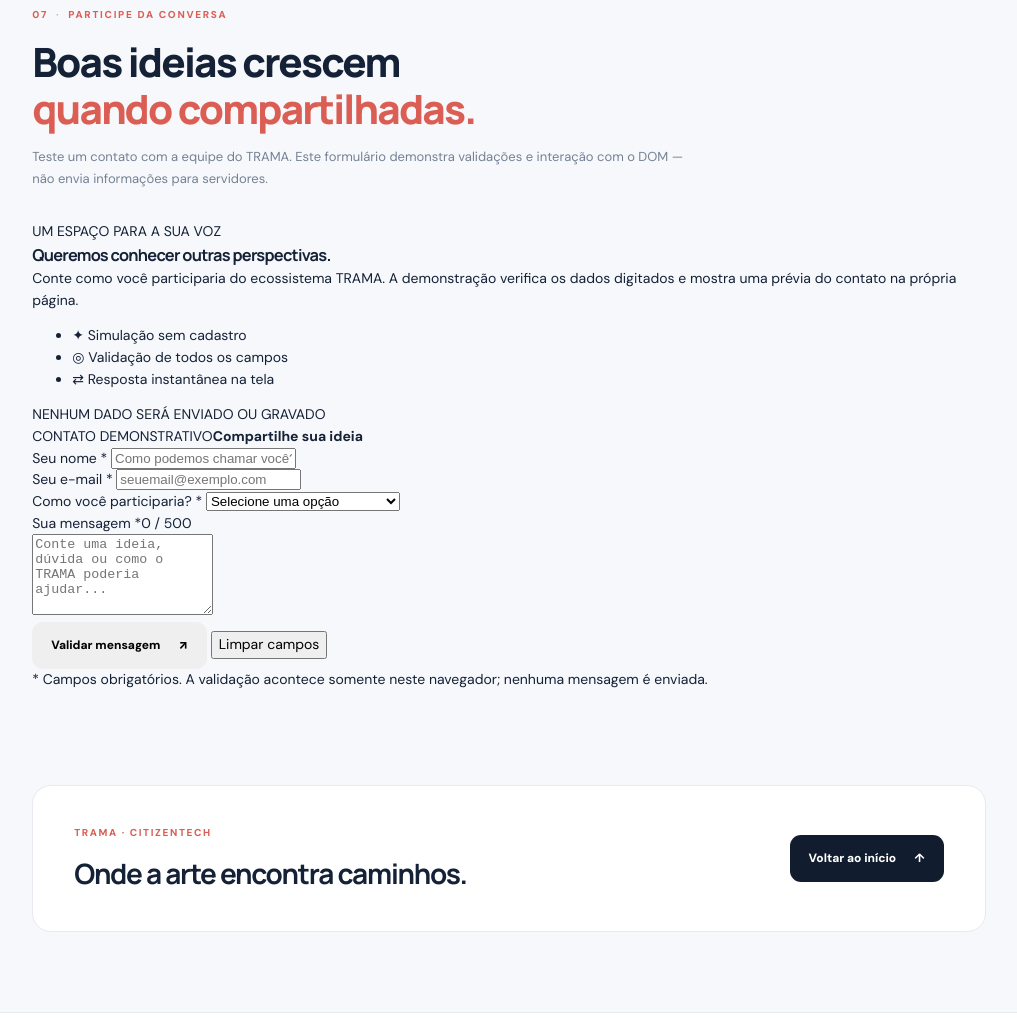
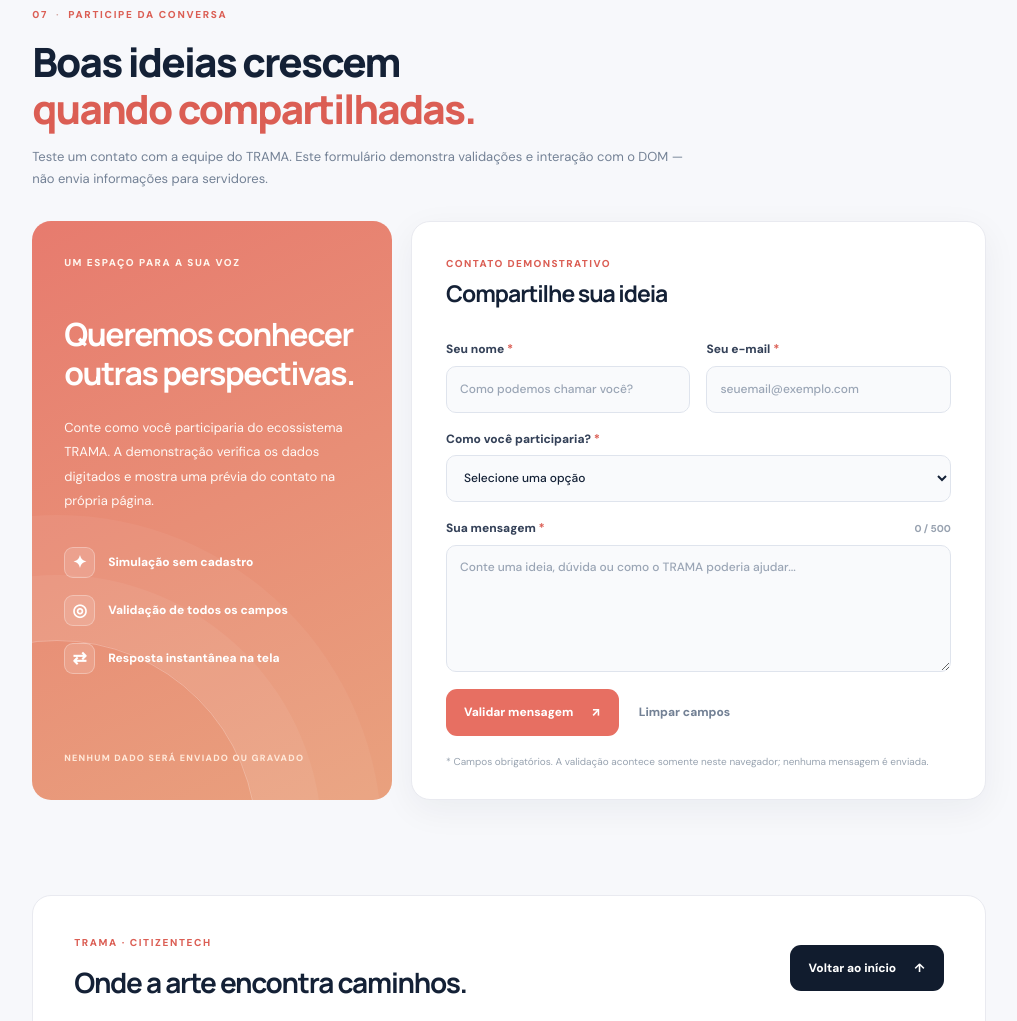
Before and after one commit to trama-citizentech-fiap/TRAMA-Web-Development, a plain HTML site: page index.html in a window 1280 px wide. Shown: the part 4886-5907 px from the top of the page, without its empty margins (252-1269 px from the left). Drawn offline with Linux system fonts and the light colour scheme.

Commit message:
Aplica estilos de formulario com hierarquia visual integrada a landing

```diff
--- a/assets/css/dinamico.css
+++ b/assets/css/dinamico.css
@@ -53,3 +53,46 @@
 @media(prefers-reduced-motion:reduce){
   .carousel-arrow,.showcase-media,.slide-dot span{transition:none}
 }
+
+/* Formulario de demonstracao — cartoes, hierarquia e identidade TRAMA. */
+.contact-layout{display:grid;grid-template-columns:minmax(0,.77fr) minmax(0,1.23fr);gap:19px;align-items:stretch}
+.contact-aside{position:relative;overflow:hidden;border-radius:19px;background:linear-gradient(155deg,#e77b6e,#e9a17e);color:#fff;padding:34px 32px;display:flex;flex-direction:column;min-height:550px;isolation:isolate}
+.contact-aside:after{content:'';position:absolute;border:1px solid #ffffff43;border-radius:50%;height:400px;width:400px;bottom:-240px;left:-175px;box-shadow:0 0 0 65px #ffffff0e,0 0 0 125px #ffffff0c;z-index:-1}
+.contact-aside-tag{color:#fff7ef;font-size:10px;letter-spacing:.15em;font-weight:850}
+.contact-aside h3{font-size:clamp(24px,2.5vw,36px);line-height:1.22;margin-top:45px;max-width:385px}
+.contact-aside p{font-size:13px;color:#fff8f4;line-height:1.85;max-width:420px;margin-top:23px}
+.contact-highlights{display:flex;flex-direction:column;gap:17px;list-style:none;padding:0;margin:34px 0 30px;font-size:12px;font-weight:750}
+.contact-highlights li{display:flex;align-items:center;gap:13px}
+.contact-highlights li span{width:31px;height:31px;display:grid;place-items:center;background:#ffffff23;border:1px solid #ffffff4c;border-radius:9px;font-size:17px}
+.contact-aside-footer{margin-top:auto;color:#ffe8d9;font-size:9px;letter-spacing:.14em;font-weight:850}
+.contact-form{background:#fff;border-radius:19px;border:1px solid var(--border);box-shadow:var(--shadow);padding:34px 34px 29px;min-width:0}
+.form-heading{display:flex;flex-direction:column;gap:5px;margin-bottom:28px}
+.form-heading span{color:var(--coral-dark);letter-spacing:.14em;font-size:10px;font-weight:850}
+.form-heading strong{font-family:var(--font-heading);font-size:23px;letter-spacing:-.045em;color:var(--ink)}
+.form-row{display:grid;grid-template-columns:repeat(2,minmax(0,1fr));gap:16px}
+.form-field{display:flex;flex-direction:column;gap:7px;margin-bottom:17px;min-width:0}
+.form-field label{font-size:12px;font-weight:850;color:#344158}
+.form-field label span{color:var(--coral-dark)}
+.form-field input,.form-field select,.form-field textarea{font:500 12px/1.5 var(--font-body);width:100%;min-height:47px;padding:12px 13px;background:#f9fafc;color:var(--ink);border:1px solid #dfe4ed;border-radius:10px;outline:none;transition:border-color .15s,box-shadow .15s;background-clip:padding-box}
+.form-field textarea{resize:vertical;min-height:127px}
+.form-field :is(input,textarea)::placeholder{color:#9aa5b5;opacity:1}
+.form-field :is(input,select,textarea):focus{border-color:#d97266;box-shadow:0 0 0 3px #e76f621a;background:#fff}
+.form-field.has-error :is(input,select,textarea){border-color:#cc5355;background:#fff9f9}
+.form-field .field-error{display:block;min-height:0;color:#b83742;font-size:11px;line-height:1.4}
+.form-field .field-error:empty{display:none}
+.field-label-row{display:flex;justify-content:space-between;align-items:center;gap:10px}
+#message-count{font-size:10px;color:#98a2b0;font-weight:750}
+.form-actions{display:flex;flex-wrap:wrap;align-items:center;gap:15px;margin-top:3px}
+.btn-contact{background:var(--coral);color:#fff;border:0;min-height:47px;font-size:12px}
+.btn-contact:hover{background:var(--coral-dark)}
+.btn-clear{border:0;color:#738195;background:transparent;font-size:12px;font-weight:750;padding:11px 5px}
+.btn-clear:hover{color:var(--ink);text-decoration:underline}
+.form-privacy{font-size:10px;color:#98a3b0;line-height:1.6;margin-top:18px}
+.form-feedback{font-size:12px;line-height:1.6;padding:14px 16px;border-radius:10px;margin-top:17px;font-weight:700}
+.form-feedback[data-state="error"]{color:#a53b41;background:#fff1f1;border:1px solid #f5d8db}
+.form-feedback[data-state="success"]{color:#286f57;background:#eefaef;border:1px solid #c6e8d3}
+.form-preview{background:#f6f8fb;border:1px solid #e2e8ef;border-radius:13px;padding:20px;margin-top:16px;overflow-wrap:anywhere}
+.form-preview-label{font-size:9px;font-weight:850;letter-spacing:.14em;color:#64758e}
+.form-preview h4{margin:10px 0;font-size:16px;color:var(--ink);font-family:var(--font-heading)}
+.form-preview p{font-size:12px;color:#58697f;line-height:1.7}
+.form-preview blockquote{border-left:3px solid var(--coral);margin:13px 0 0;padding:8px 0 8px 13px;font-size:12px;color:#53647c;line-height:1.65;white-space:pre-wrap}
```
